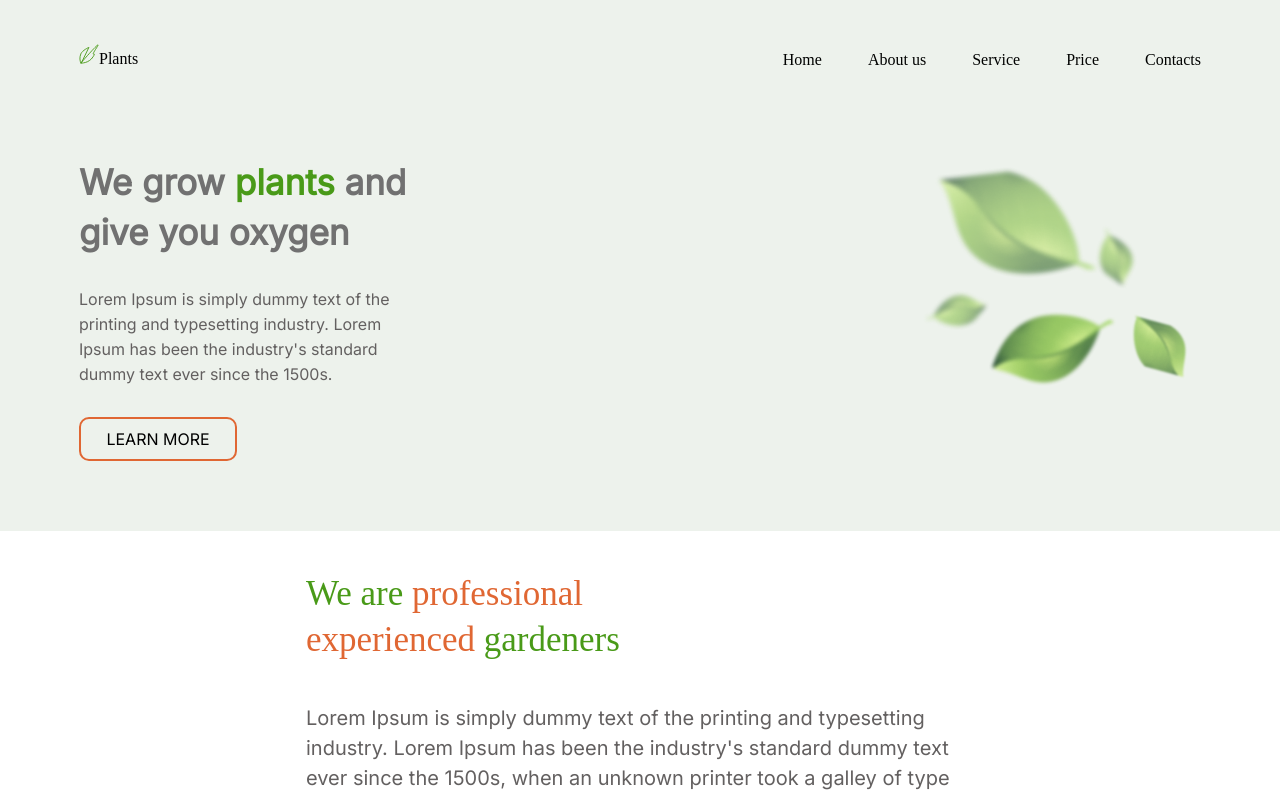
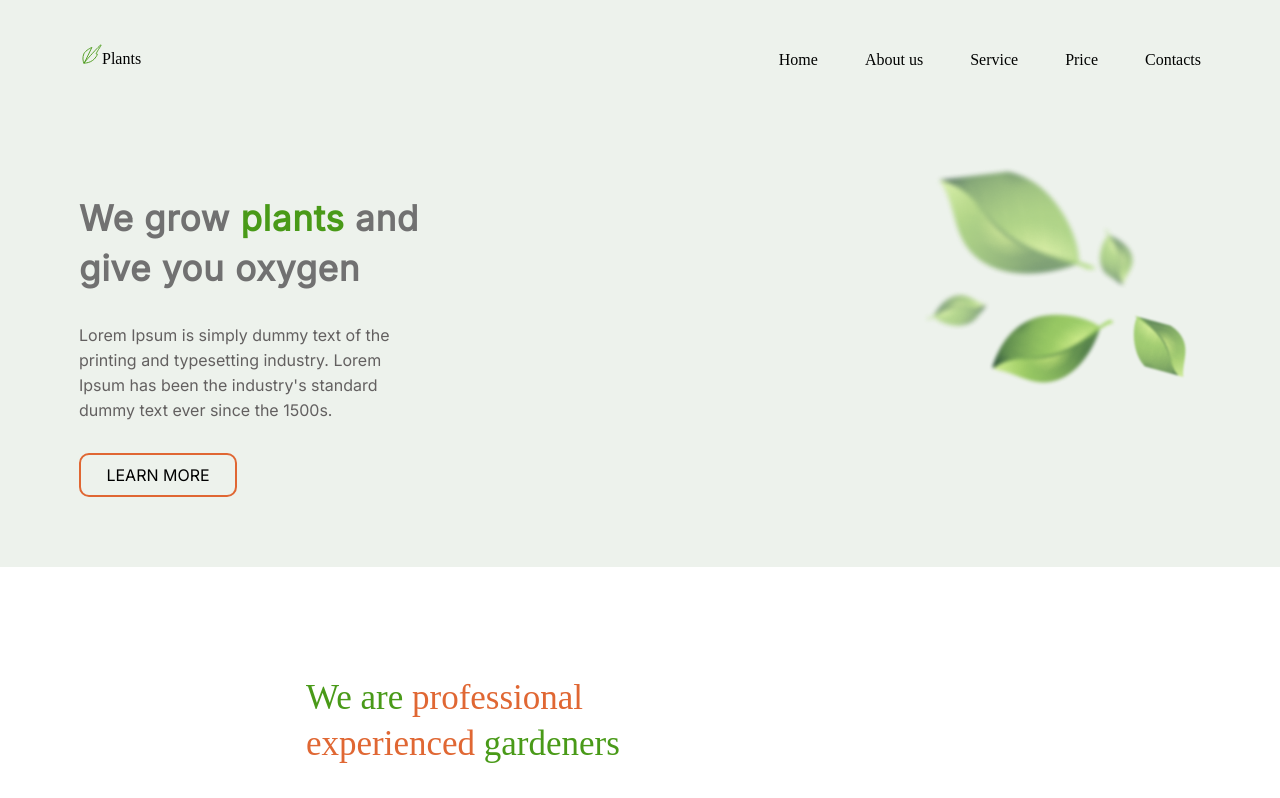
Before and after one commit to aurewa/rsschool-cv, a plain HTML site: page plants/index.html in a window 1280 px wide. Shown: the top 798 px of the page. Drawn offline with Linux system fonts and the light colour scheme; a web font is replaced by a local one.

Commit message:
fix: layout for 1440 px resolution

```diff
--- a/plants/css/style.css
+++ b/plants/css/style.css
@@ -39,7 +39,6 @@ body {
 .container {
   max-width: 1222px;
   margin: 0 auto;
-  padding: 0 50px;
 }
 
 /* header start */
@@ -51,14 +50,14 @@ body {
 }
 
 .header__logo{
-  margin-top: 42px;
-  margin-bottom: 42px;
-  line-height: 50px;
+  margin-top: 45px;
+  margin-bottom: 51px;
 }
 
 .header__logo-link {
   font-family: 'Inika';
   font-size: 16px;
+  line-height: 21px;
   color: #000;
   text-decoration: none;
 }
@@ -66,6 +65,7 @@ body {
 .header__logo-image {
   height: 20px;
   width: 20px;
+  margin-left: 3px;
 }
 
 .header__nav {
@@ -82,7 +82,7 @@ body {
 }
 
 .header__nav-list-item {
-  margin-right: 46px;
+  margin-right: 47px;
   text-decoration: none;
 }
 
@@ -147,21 +147,22 @@ body {
 
 .welcome {
   background-color: #EDF2EC;
-  padding: 0 62px;
+  padding: 62px 0;
 }
 
 .welcome__content{
   display: flex;
   justify-content: space-between;
-  align-items: center;
+  align-items: flex-start;
 }
 
 .welcome__content_wrapper{
-  margin-right: 224px;
+  margin-right: 225px;
 }
 
 .welcome__content_wrapper:last-child {
   margin-right: 0px;
+  margin-top: 36px;
 }
 
 .welcome__content-image {
@@ -176,6 +177,7 @@ body {
   font-family: 'Inter';
   font-weight: 700;
   font-size: 45px;
+  letter-spacing: 0.7px;
   line-height: 50px;
   color: var(--light-grey-var);
 }
@@ -225,7 +227,7 @@ body {
 .about__content {
   display: flex;
   justify-content: space-between;
-  align-items: center;
+  align-items: flex-start;
   padding-top: 93px;
   padding-bottom: 94px;
   background-color: #fff;
@@ -242,6 +244,7 @@ body {
   font-size: 40px;
   line-height: 52px;
   color:var(--green-var);
+  padding-top: 68px;
   padding-bottom: 40px;
 }
 
@@ -357,7 +360,7 @@ body {
   line-height: 20px;
   color: var(--orange-var);
   text-align: center;
-  margin: 10px 0;
+  margin: 10px 0 13px 0;
 }
 
 .service__card-desription {
@@ -400,8 +403,10 @@ body {
   font-weight: 700;
   font-size: 40px;
   line-height: 50px;
+  text-align: left;
   color:#000;
   max-width: 452px;
+  letter-spacing: 0.5px;
 }
 
 .contact__us-header {
@@ -453,6 +458,8 @@ body {
 
 .price-header {
   margin-bottom: 60px;
+  line-height: 48px;
+  letter-spacing: 1px;
 }
 
 .price__list__container {
@@ -872,7 +879,13 @@ body {
 /* Media start*/
 
 /* 768px */
+
 @media screen and (max-width: 1439px) {
+
+  .container {
+    padding: 0 50px;
+  }
+
   .header__logo{
     line-height: 47px;
     margin-top: 35px;
@@ -1183,7 +1196,6 @@ body {
     z-index: 10;
     padding: 30px 50px;
     transform: translateX(100%);
-    /* transition: 0.2s all linear; */
   }
 
   .header__nav__visible {
@@ -1218,7 +1230,7 @@ body {
     background-color: var(--light-grey-var);
   }
 
-  .header__nav__close:hover .header__nav__close-line { /* this works */
+  .header__nav__close:hover .header__nav__close-line {
     background-color: var(--orange-var);
   }
 
@@ -1424,7 +1436,7 @@ body {
 
 /* contacts media 380px start--------------------------------------------------------------------------------------------------------*/
 
-.contacts {
+/* .contacts {
   padding-top: 25px;
 }
 
@@ -1446,7 +1458,7 @@ body {
   height: 50px;
   margin-bottom: 132px;
   margin-top:0;
-}
+} */
 
 /* contacts media 380px end----------------------------------------------------------------------------------------------------------*/
 
```
Also changed, not shown: plants/index.html (+1 -3 lines).
